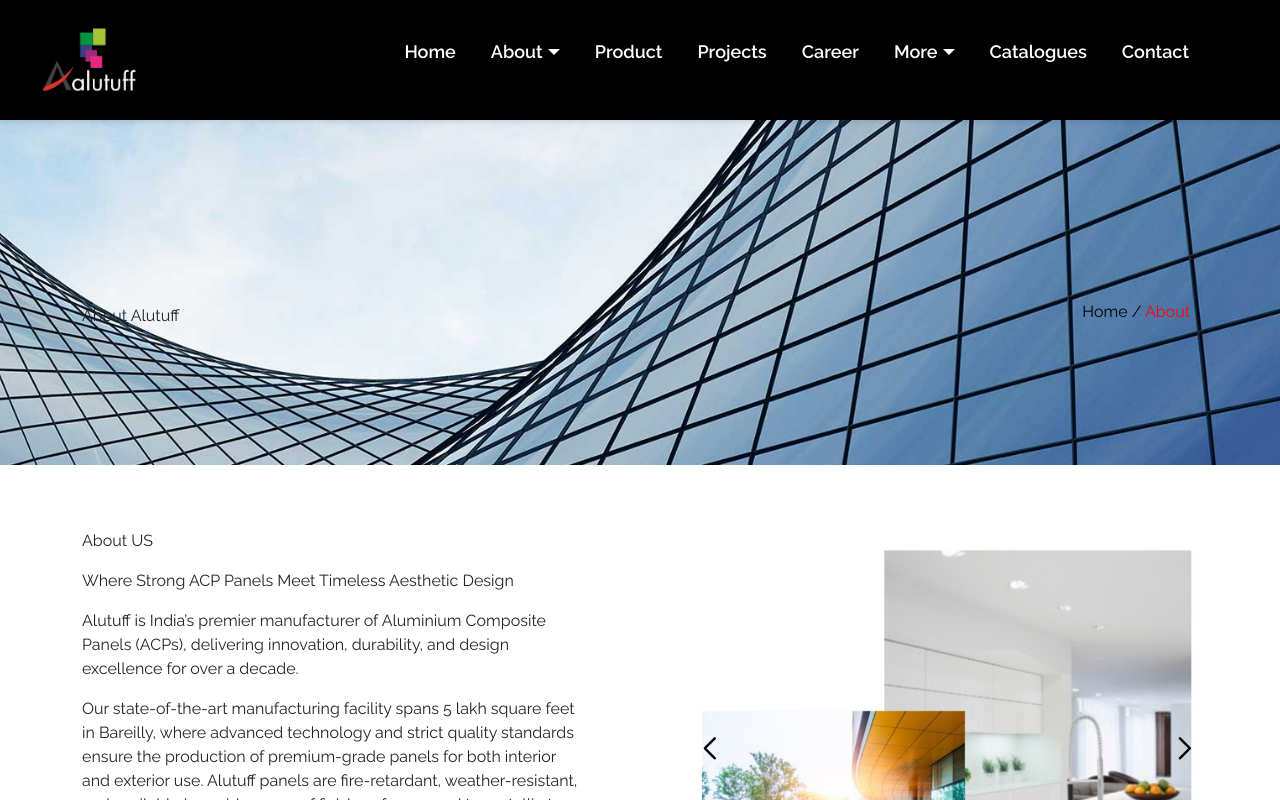
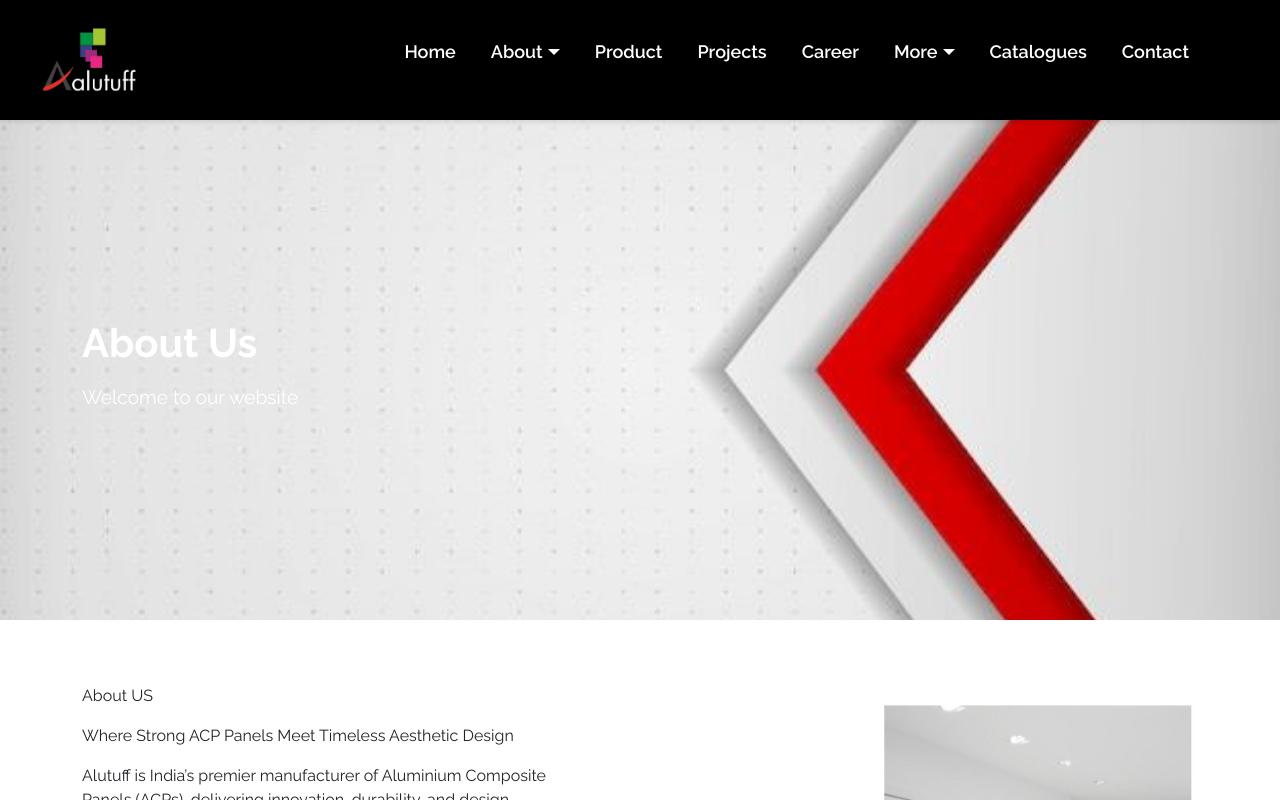
Before and after one commit to rishab-sudo/Alutuff-new, a React (Create React App) app: page /about in a window 1280 px wide. Shown: the top 800 px of the page. Built offline with nearby package versions, Linux system fonts and the light colour scheme.

Commit message:
12july25

```diff
--- a/src/Pages/About.css
+++ b/src/Pages/About.css
@@ -1,13 +1,4 @@
 
-.about-banner-bg-section {
-  background: url('../assets/about-banner-bg.jpg') no-repeat center center;
-  background-size: cover;
-  min-height: 345px;
-  max-height: 350px;/* You can adjust height as per your design */
-  display: flex;
-  align-items: center;
-  justify-content: center;
-}
 /*  */
 
 .about-us-section {
--- a/src/Pages/About.js
+++ b/src/Pages/About.js
@@ -5,11 +5,12 @@
 import Slider from 'react-slick';
 import { Swiper, SwiperSlide } from 'swiper/react';
 import { Autoplay, Navigation } from 'swiper/modules';
-
+import Banner from "../components/Banner"
 import 'swiper/css';
 import 'swiper/css/autoplay';
 import { Link } from 'react-router-dom';
 import CountUp from 'react-countup';
+import bannerImage from '../assets/banner-bg.jpeg'
 import './About.css';
 import CircleSlider from '../components/CircleSlider';
 
@@ -73,18 +74,15 @@
 
   return (
     <>
-      {/* Banner Section */}
-  <Container fluid className="about-banner-bg-section">
-       <Container className="about-banner-content">
-        <p>About Alutuff</p>
-        <p className="about-bottom-breadcrumb">
-   <Link style={{ textDecoration: "none", color: "#000" }} to="/home">Home</Link> / <span style={{ color: "red" }}>About</span>
- </p>
-
-       </Container>
-     </Container>
+ <div className='w-100' >
+      <Banner
+        image={bannerImage}
+        heading="About Us"
+        subheading="Welcome to our website"
+      />
+    </div>
      {/*  */}
-           <Container fluid className='about-us-section'>
+ <Container fluid className='about-us-section'>
             <Container className='about-us-content-div'>
 
       <div className='about-us-text-div'>
--- a/src/Pages/Career.js
+++ b/src/Pages/Career.js
@@ -4,7 +4,8 @@
 import { FaChevronDown, FaChevronUp } from "react-icons/fa";
 import Slider from 'react-slick';
 import { FaRocket, FaLeaf, FaCogs, FaUsers } from 'react-icons/fa';
-
+import Banner from '../components/Banner';
+import  bannerImage from "../assets/banner-bg.jpeg"
 import "./Career.css"
 
 const values = [
@@ -82,15 +83,14 @@
   return (
     <>
       {/* Banner Section */}
-  <Container fluid className="about-banner-bg-section">
-       <Container className="about-banner-content">
-        <p>Career At Alutuff</p>
-        <p className="about-bottom-breadcrumb">
-   <Link style={{ textDecoration: "none", color: "#000" }} to="/home">Home</Link> / <span style={{ color: "red" }}>Career At Alutuff</span>
- </p>
+  <div className='w-100' >
+          <Banner
+            image={bannerImage}
+            heading="Career At Alutuff "
+            subheading="Welcome to our website"
+          />
+        </div>
 
-       </Container>
-     </Container>
      {/*  */}
 
   <Container fluid className="career-message-section">
--- a/src/Pages/Catalogues.js
+++ b/src/Pages/Catalogues.js
@@ -1,12 +1,27 @@
 import React from 'react'
 import HomeProducts from '../components/HomeProducts'
 import { Container } from 'react-bootstrap'
+import Banner from '../components/Banner';
+    import  bannerImage from "../assets/banner-bg.jpeg"
 
 const Catalogues = () => {
   return (
+ <>
+          {/* Banner Section */}
+      <div className='w-100' >
+              <Banner
+                image={bannerImage}
+                heading="Catologues"
+                subheading="Welcome to our website"
+              />
+            </div>
+
+
 <Container fluid >
 <HomeProducts/>
 </Container>
+
+</>
   )
 }
 
--- a/src/Pages/Certificates.js
+++ b/src/Pages/Certificates.js
@@ -1,6 +1,8 @@
 import React, { useState } from 'react';
 import './Certificates.css';
 import { Container } from 'react-bootstrap';
+import bannerImage from "../assets/banner-bg.jpeg"
+import Banner from '../components/Banner';
 
 const images = [
   {
@@ -35,6 +37,14 @@
   console.log("hello...!");
 
   return (
+<>
+     <div className='w-100' >
+              <Banner
+                image={bannerImage}
+                heading="Certificates "
+                subheading="Welcome to our website"
+              />
+            </div>
     <Container fluid className='certificates-wrapper'>
       <div className='d-flex justify-content-center align-items-center mb-5'>
         <p>Alutuff - Completion & Appreciation Certificates</p>
@@ -57,6 +67,7 @@
         </div>
       )}
     </Container>
+    </>
   );
 };
 
--- a/src/Pages/Established.js
+++ b/src/Pages/Established.js
@@ -2,10 +2,22 @@
 import { Container } from 'react-bootstrap'
 import "./Established.css"
 import  PieChart  from '../components/PieChart'
+import bannerImage from "../assets/banner-bg.jpeg"
+import Banner from '../components/Banner'
 
 const Established = () => {
   return (
     <>
+
+     <div className='w-100' >
+          <Banner
+            image={bannerImage}
+            heading="ESTABLISHED EXELLENCE "
+            subheading="Welcome to our website"
+          />
+        </div>
+
+
 <Container fluid className='legacy-section '>
   <div className='d-flex justify-content-center align-items-center mb-5 '>
 <p>ESTABLISHED EXCELLENCE</p>
--- a/src/Pages/News.js
+++ b/src/Pages/News.js
@@ -1,5 +1,7 @@
 import React, { useEffect } from 'react';
 import { Container } from 'react-bootstrap';
+import Banner from '../components/Banner';
+import bannerImage from "../assets/banner-bg.jpeg"
 import "./News.css"
 
 const News = () => {
@@ -24,6 +26,16 @@
   }, []);
 
   return (
+
+    <>
+      <div className='w-100' >
+              <Banner
+                image={bannerImage}
+                heading="News & Event "
+                subheading="Welcome to our website"
+              />
+            </div>
+
     <Container fluid>
      <div className='d-flex justify-content-center align-items-center mb-5 '>
         <p>A Breif History</p>
@@ -50,6 +62,7 @@
       </div>
     </div>
      </Container>
+      </>
   );
 };
 
--- a/src/Pages/ProductPage.js
+++ b/src/Pages/ProductPage.js
@@ -3,6 +3,8 @@
 import "./ProductPage.css";
 import HomeProducts from '../components/HomeProducts';
 import { FaCheck } from "react-icons/fa";
+import Banner from '../components/Banner';
+import bannerImage from"../assets/banner-bg.jpeg"
 import ProductPageData from "../ProductPageData";
 
 const ProductPage = () => {
@@ -32,6 +34,15 @@
 
   return (
     <>
+
+       <div className='w-100' >
+              <Banner
+                image={bannerImage}
+                heading="Our Products "
+                subheading="Welcome to our website"
+              />
+            </div>
+
       <Container fluid className="product-section-container">
 
         {/* ✅ Mobile Top Bar */}
--- a/src/Pages/TestReport.js
+++ b/src/Pages/TestReport.js
@@ -1,4 +1,6 @@
 import React from "react";
+import bannerImage from "../assets/banner-bg.jpeg"
+import Banner from "../components/Banner";
 import "./TestReport.css";
 
 const table1Data = {
@@ -82,10 +84,20 @@
 
 const TestReportSection = () => {
   return (
+    <>
+      <div className='w-100' >
+              <Banner
+                image={bannerImage}
+                heading="Test Report "
+                subheading="Welcome to our website"
+              />
+            </div>
+
     <section className="test-report-section">
       <TestTable data={table1Data} />
       <TestTable data={table2Data} />
     </section>
+      </>
   );
 };
 
--- /dev/null
+++ b/src/components/Banner.css
@@ -0,0 +1,31 @@
+.banner-fluid-section {
+  background-size: cover;
+  background-position: center;
+  width: 100%;
+  height: 500px; /* Required */
+  display: flex;
+  align-items: center;
+}
+
+.banner-content-div {
+  height: 100%;
+  display: flex;
+  align-items: center;
+}
+
+.banner-text {
+  color: white;
+  max-width: 500px;
+  text-align: left;
+}
+
+.banner-heading {
+  font-size: 2.5rem;
+  font-weight: bold;
+  margin: 0;
+}
+
+.banner-subheading {
+  font-size: 1.2rem;
+  margin-top: 10px;
+}
--- /dev/null
+++ b/src/components/Banner.js
@@ -0,0 +1,24 @@
+import React from 'react';
+import { Container } from 'react-bootstrap';
+import './Banner.css';
+
+const Banner = ({ image, heading, subheading }) => {
+  return (
+    <Container
+      fluid
+      className="banner-fluid-section"
+      style={{
+        backgroundImage: `url(${image})`
+      }}
+    >
+      <Container className="banner-content-div">
+        <div className="banner-text">
+          <p className="banner-heading">{heading}</p>
+          <p className="banner-subheading">{subheading}</p>
+        </div>
+      </Container>
+    </Container>
+  );
+};
+
+export default Banner;
```
Also changed, not shown: src/assets/banner-bg.jpeg (added).
